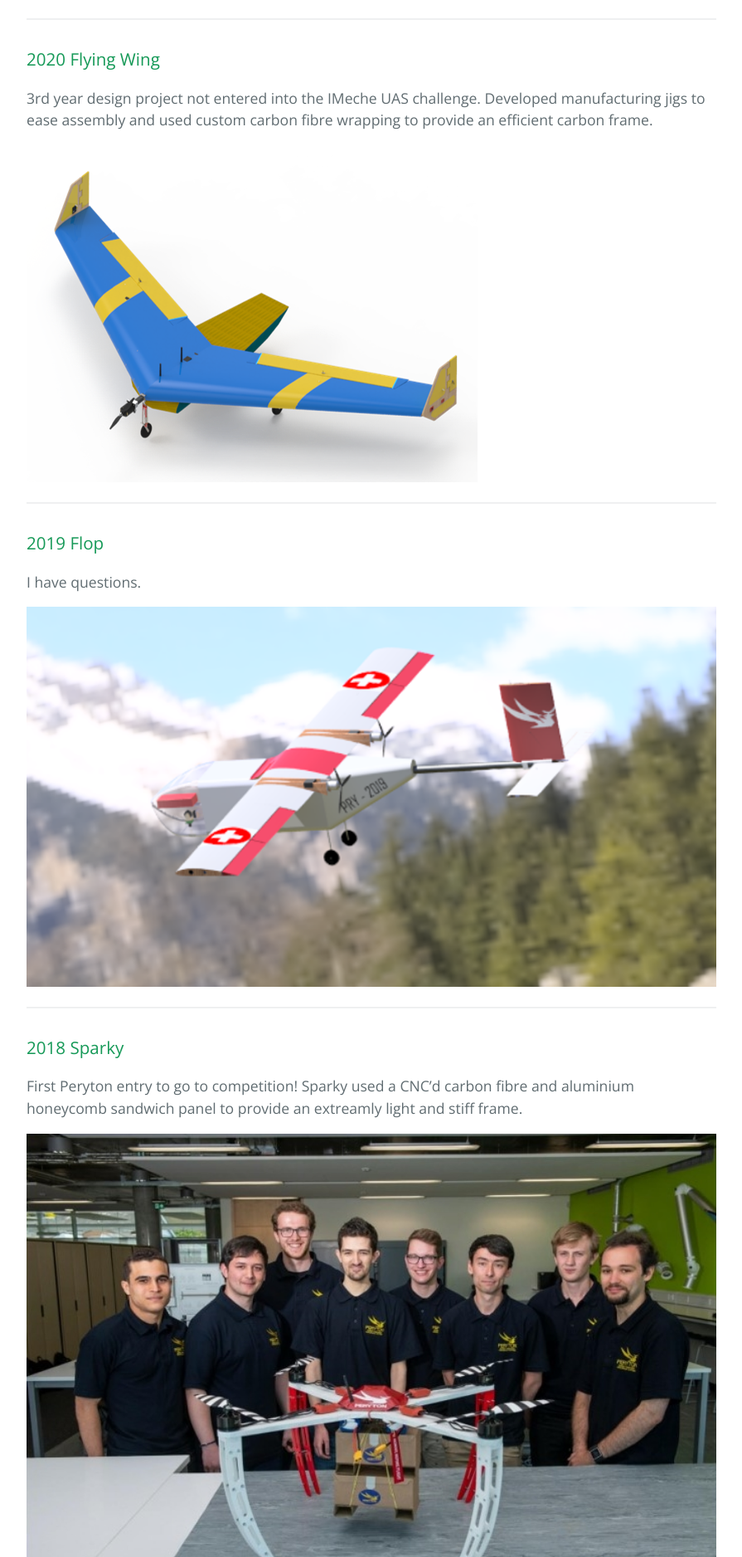
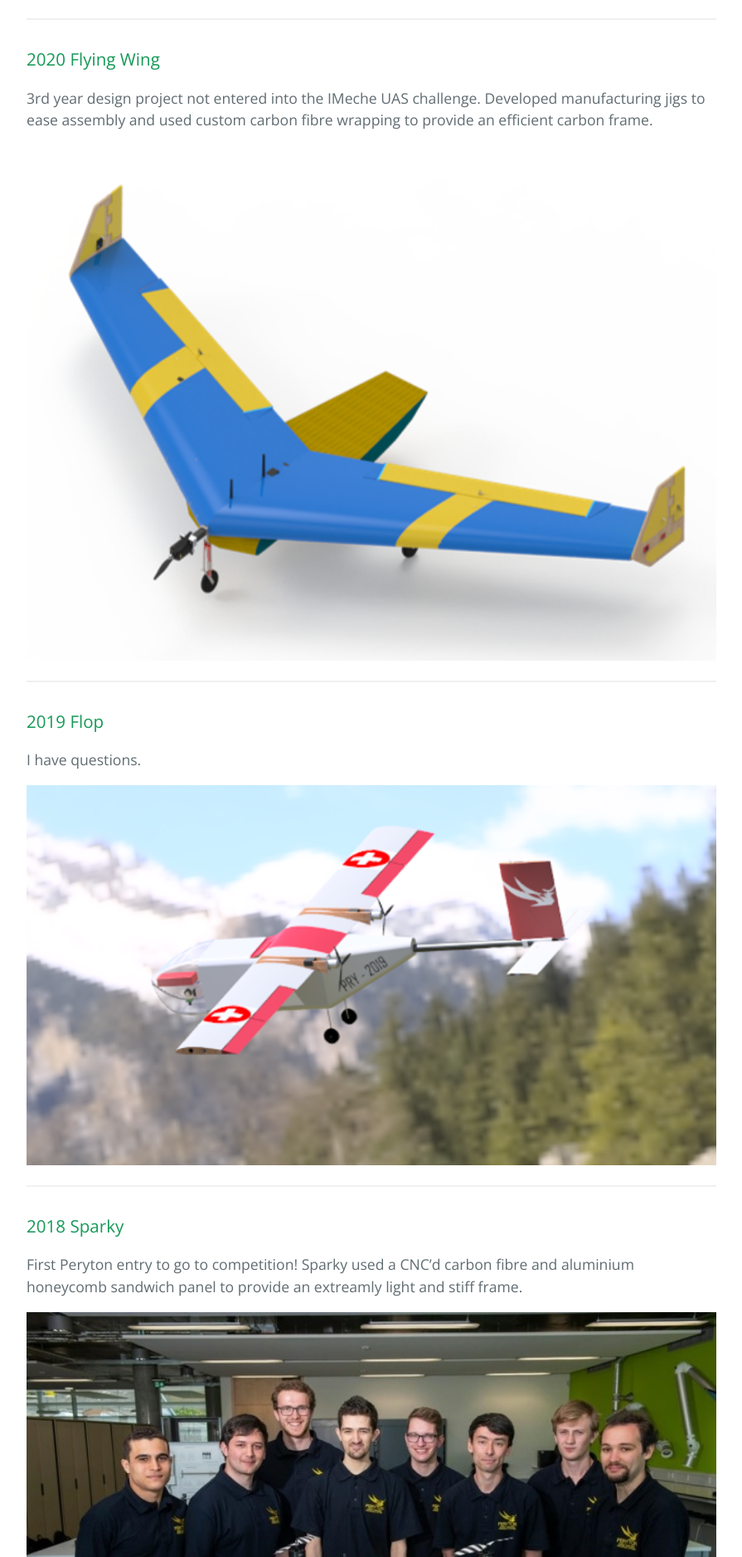
Before and after one commit to Team-Peryton/team-peryton.github.io, a Jekyll site: the page built from index.md, in a window 1280 px wide. Shown: the part 4087-5963 px from the top of the page at 83% size, without its empty margins (192-1087 px from the left). Built offline with Jekyll 4.4.1, drawn with Linux system fonts in a browser that asks for light colours.

Commit message:
Update index.md

```diff
--- a/index.md
+++ b/index.md
@@ -65,7 +65,9 @@ The 4th year volunteer team aircraft, designed to be very efficient with tapered
 
 3rd year design project not entered into the IMeche UAS challenge. Developed manufacturing jigs to ease assembly and used custom carbon fibre wrapping to provide an efficient carbon frame.
 
-![Flying Wing](/assets/flying_wing.png)
+<p align="center" width="100%">
+  <img width="100%" src="/assets/flying_wing.png">
+</p>
 
 * * *
 ### 2019 Flop
```
